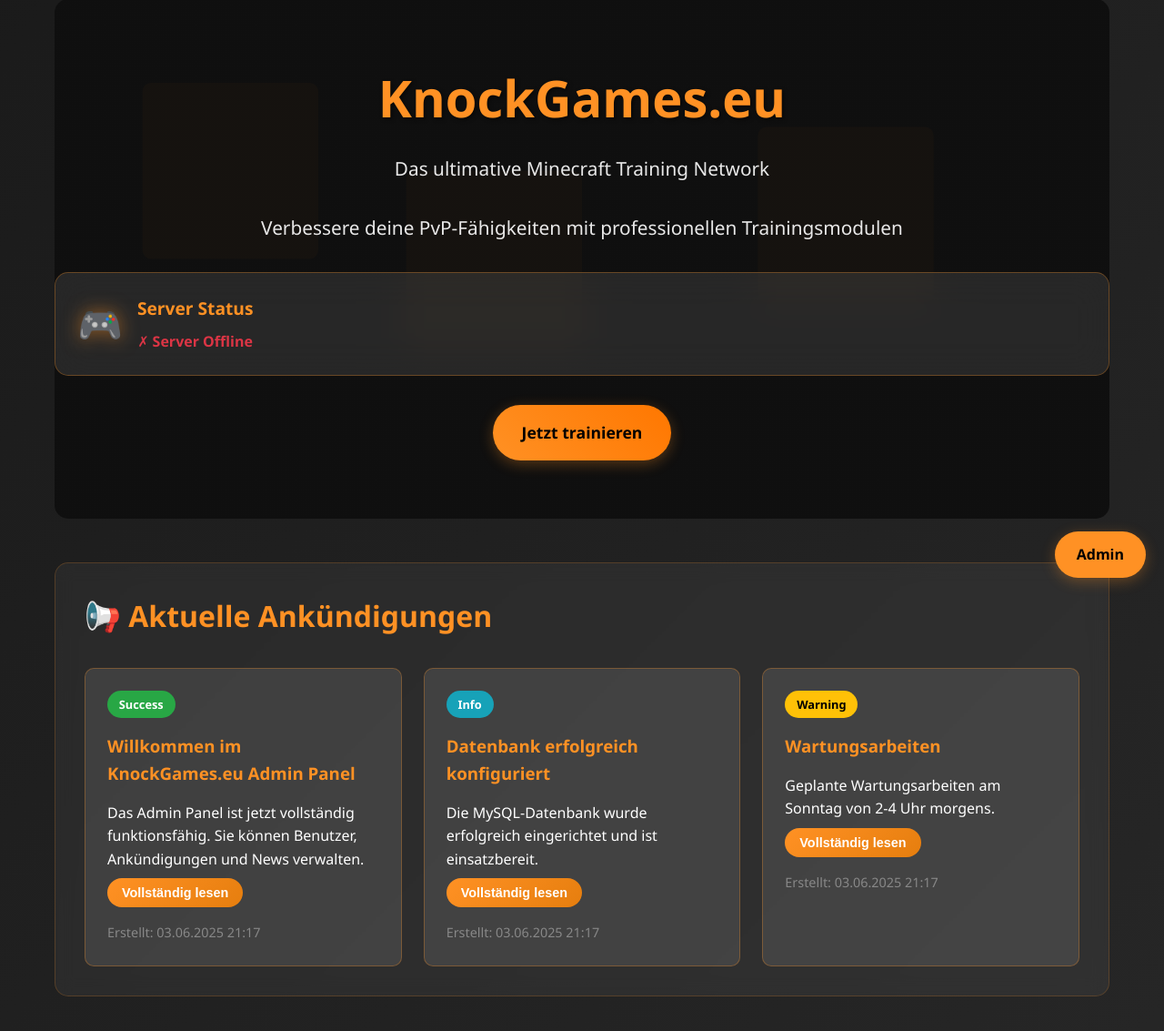
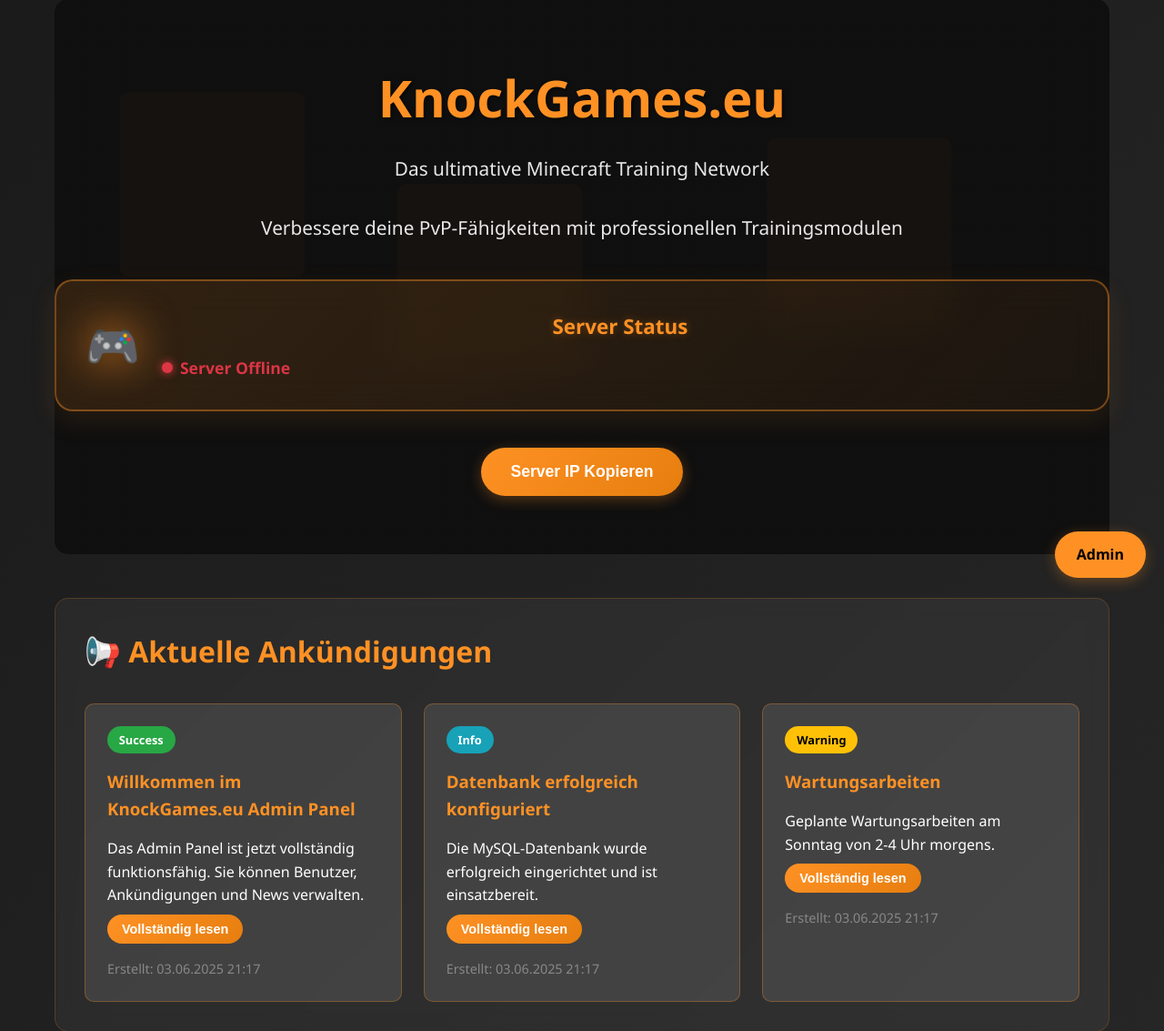
Before and after one commit to typisch-phil/KnockGamesEU, a PHP site: page / in a window 1280 px wide. Shown: the part 145-1278 px from the top of the page at 91% size. Run offline with PHP 8.4, Linux system fonts and the light colour scheme; data comes from the database, SQL or seed files in the repository; data that the repository does not hold is empty.

Commit message:
Enhance the server status widget and call-to-action button appearance
Refactors the CSS for the server status widget and CTA button, adding hover effects, animations, and gradient backgrounds in index.php.

Replit-Commit-Author: Agent
Replit-Commit-Session-Id: f19a60ba-ac61-4e5b-bd71-5d1fa1285a05
Replit-Commit-Screenshot-Url: https://storage.googleapis.com/screenshot-production-us-central1/ef8e3685-5ace-454f-a955-6a4a185855a6/16064817-f5c7-401d-ad9b-220af955f7ab.jpg

```diff
--- a/index.php
+++ b/index.php
@@ -142,20 +142,54 @@ if ($db->isConnected()) {
 
         .cta-button {
             display: inline-block;
-            background: linear-gradient(45deg, #ff9124, #ff7700);
-            color: #000;
+            background: linear-gradient(135deg, #ff9124 0%, #e67e0e 100%);
+            color: #fff;
             padding: 1rem 2rem;
             text-decoration: none;
+            border: none;
             border-radius: 50px;
             font-weight: bold;
             font-size: 1.1rem;
             transition: all 0.3s ease;
             box-shadow: 0 4px 15px rgba(255, 145, 36, 0.3);
+            cursor: pointer;
+            position: relative;
+            overflow: hidden;
+        }
+
+        .cta-button::before {
+            content: '';
+            position: absolute;
+            top: 0;
+            left: -100%;
+            width: 100%;
+            height: 100%;
+            background: linear-gradient(90deg, transparent, rgba(255, 255, 255, 0.2), transparent);
+            transition: left 0.6s ease;
+        }
+
+        .cta-button:hover::before {
+            left: 100%;
         }
 
         .cta-button:hover {
             transform: translateY(-3px);
             box-shadow: 0 8px 25px rgba(255, 145, 36, 0.5);
+        }
+
+        .cta-button:active {
+            transform: translateY(-1px);
+        }
+
+        .copy-success {
+            background: linear-gradient(135deg, #28a745 0%, #20c997 100%) !important;
+            animation: copy-feedback 0.3s ease;
+        }
+
+        @keyframes copy-feedback {
+            0% { transform: scale(1); }
+            50% { transform: scale(1.05); }
+            100% { transform: scale(1); }
         }
 
         .section {
@@ -381,65 +415,159 @@ if ($db->isConnected()) {
 
         /* Server Status Widget */
         .server-status-widget {
-            background: rgba(255, 255, 255, 0.1);
+            background: linear-gradient(135deg, rgba(255, 145, 36, 0.15) 0%, rgba(255, 145, 36, 0.05) 100%);
             backdrop-filter: blur(20px);
-            border-radius: 15px;
-            padding: 1.5rem;
-            margin: 2rem 0;
-            border: 1px solid rgba(255, 145, 36, 0.3);
-            transition: all 0.3s ease;
+            border-radius: 20px;
+            padding: 2rem;
+            margin: 2.5rem 0;
+            border: 2px solid rgba(255, 145, 36, 0.4);
+            position: relative;
+            overflow: hidden;
+            transition: all 0.4s ease;
+            box-shadow: 0 10px 30px rgba(255, 145, 36, 0.1);
+        }
+
+        .server-status-widget::before {
+            content: '';
+            position: absolute;
+            top: 0;
+            left: -100%;
+            width: 100%;
+            height: 100%;
+            background: linear-gradient(90deg, transparent, rgba(255, 145, 36, 0.1), transparent);
+            transition: left 0.8s ease;
+        }
+
+        .server-status-widget:hover::before {
+            left: 100%;
         }
 
         .server-status-widget:hover {
-            transform: translateY(-2px);
-            box-shadow: 0 8px 25px rgba(255, 145, 36, 0.2);
+            transform: translateY(-5px);
+            box-shadow: 0 20px 40px rgba(255, 145, 36, 0.2);
+            border-color: rgba(255, 145, 36, 0.6);
         }
 
         .server-info {
             display: flex;
             align-items: center;
-            gap: 1rem;
+            gap: 1.5rem;
+            position: relative;
+            z-index: 2;
         }
 
         .server-icon {
-            font-size: 2.5rem;
-            filter: drop-shadow(0 0 10px rgba(255, 145, 36, 0.5));
+            font-size: 3rem;
+            filter: drop-shadow(0 0 15px rgba(255, 145, 36, 0.7));
+            animation: pulse-glow 2s infinite;
+        }
+
+        @keyframes pulse-glow {
+            0%, 100% { filter: drop-shadow(0 0 15px rgba(255, 145, 36, 0.7)); }
+            50% { filter: drop-shadow(0 0 25px rgba(255, 145, 36, 0.9)); }
+        }
+
+        .server-details {
+            flex: 1;
         }
 
         .server-details h3 {
             color: #ff9124;
-            margin-bottom: 0.5rem;
-            font-size: 1.2rem;
+            margin-bottom: 0.8rem;
+            font-size: 1.4rem;
+            font-weight: 700;
+            text-shadow: 0 0 10px rgba(255, 145, 36, 0.3);
         }
 
         .status-online {
             color: #28a745;
             font-weight: bold;
+            font-size: 1.1rem;
+            display: flex;
+            align-items: center;
+            gap: 0.5rem;
+        }
+
+        .status-online::before {
+            content: '';
+            width: 12px;
+            height: 12px;
+            background: #28a745;
+            border-radius: 50%;
+            box-shadow: 0 0 10px #28a745;
+            animation: status-pulse 1.5s infinite;
+        }
+
+        @keyframes status-pulse {
+            0%, 100% { box-shadow: 0 0 10px #28a745; }
+            50% { box-shadow: 0 0 20px #28a745, 0 0 30px #28a745; }
         }
 
         .status-offline {
             color: #dc3545;
             font-weight: bold;
+            font-size: 1.1rem;
+            display: flex;
+            align-items: center;
+            gap: 0.5rem;
+        }
+
+        .status-offline::before {
+            content: '';
+            width: 12px;
+            height: 12px;
+            background: #dc3545;
+            border-radius: 50%;
+            box-shadow: 0 0 10px #dc3545;
         }
 
         .status-loading {
             color: #ffc107;
             font-weight: bold;
+            font-size: 1.1rem;
+            display: flex;
+            align-items: center;
+            gap: 0.5rem;
+        }
+
+        .status-loading::before {
+            content: '';
+            width: 12px;
+            height: 12px;
+            background: #ffc107;
+            border-radius: 50%;
+            box-shadow: 0 0 10px #ffc107;
+            animation: loading-spin 1s linear infinite;
+        }
+
+        @keyframes loading-spin {
+            0% { transform: rotate(0deg); }
+            100% { transform: rotate(360deg); }
         }
 
         .server-stats {
-            display: flex;
-            gap: 1rem;
-            margin-top: 0.5rem;
-            flex-wrap: wrap;
+            display: grid;
+            grid-template-columns: repeat(auto-fit, minmax(150px, 1fr));
+            gap: 0.8rem;
+            margin-top: 1rem;
         }
 
         .stat-item {
-            background: rgba(255, 145, 36, 0.2);
-            padding: 0.3rem 0.8rem;
-            border-radius: 20px;
-            font-size: 0.9rem;
-            font-weight: 500;
+            background: linear-gradient(135deg, rgba(255, 145, 36, 0.3) 0%, rgba(255, 145, 36, 0.1) 100%);
+            border: 1px solid rgba(255, 145, 36, 0.4);
+            padding: 0.8rem 1rem;
+            border-radius: 12px;
+            font-size: 0.95rem;
+            font-weight: 600;
+            text-align: center;
+            transition: all 0.3s ease;
+            backdrop-filter: blur(10px);
+        }
+
+        .stat-item:hover {
+            transform: translateY(-2px);
+            background: linear-gradient(135deg, rgba(255, 145, 36, 0.4) 0%, rgba(255, 145, 36, 0.2) 100%);
+            box-shadow: 0 5px 15px rgba(255, 145, 36, 0.2);
         }
 
         @media (max-width: 768px) {
@@ -515,7 +643,7 @@ if ($db->isConnected()) {
                     </div>
                 </div>
 
-                <a href="#training" class="cta-button">Jetzt trainieren</a>
+                <button class="cta-button" onclick="copyServerIP()">Server IP Kopieren</button>
             </section>
 
             <?php if (!empty($announcements)): ?>
@@ -768,7 +896,7 @@ if ($db->isConnected()) {
                 if (data.online) {
                     statusDiv.className = 'status-online';
                     statusDiv.innerHTML = `
-                        ✓ Server Online
+                        Server Online
                         <div class="server-stats">
                             <span class="stat-item">👥 ${data.players.online}/${data.players.max} Spieler</span>
                             <span class="stat-item">📋 ${data.version}</span>
@@ -777,12 +905,51 @@ if ($db->isConnected()) {
                     `;
                 } else {
                     statusDiv.className = 'status-offline';
-                    statusDiv.innerHTML = '✗ Server Offline';
+                    statusDiv.innerHTML = 'Server Offline';
                 }
             } catch (error) {
                 console.error('Fehler beim Laden des Server Status:', error);
                 statusDiv.className = 'status-offline';
-                statusDiv.innerHTML = '✗ Status nicht verfügbar';
+                statusDiv.innerHTML = 'Status nicht verfügbar';
+            }
+        }
+
+        // Server IP kopieren Funktionalität
+        async function copyServerIP() {
+            const serverIP = 'knockgames.eu';
+            const button = event.target;
+            const originalText = button.textContent;
+
+            try {
+                await navigator.clipboard.writeText(serverIP);
+
+                // Erfolgsfeedback
+                button.classList.add('copy-success');
+                button.textContent = '✓ IP Kopiert!';
+
+                // Button nach 2 Sekunden zurücksetzen
+                setTimeout(() => {
+                    button.classList.remove('copy-success');
+                    button.textContent = originalText;
+                }, 2000);
+
+            } catch (err) {
+                // Fallback für ältere Browser
+                const textArea = document.createElement('textarea');
+                textArea.value = serverIP;
+                document.body.appendChild(textArea);
+                textArea.select();
+                document.execCommand('copy');
+                document.body.removeChild(textArea);
+
+                // Erfolgsfeedback
+                button.classList.add('copy-success');
+                button.textContent = '✓ IP Kopiert!';
+
+                setTimeout(() => {
+                    button.classList.remove('copy-success');
+                    button.textContent = originalText;
+                }, 2000);
             }
         }
     </script>
```
